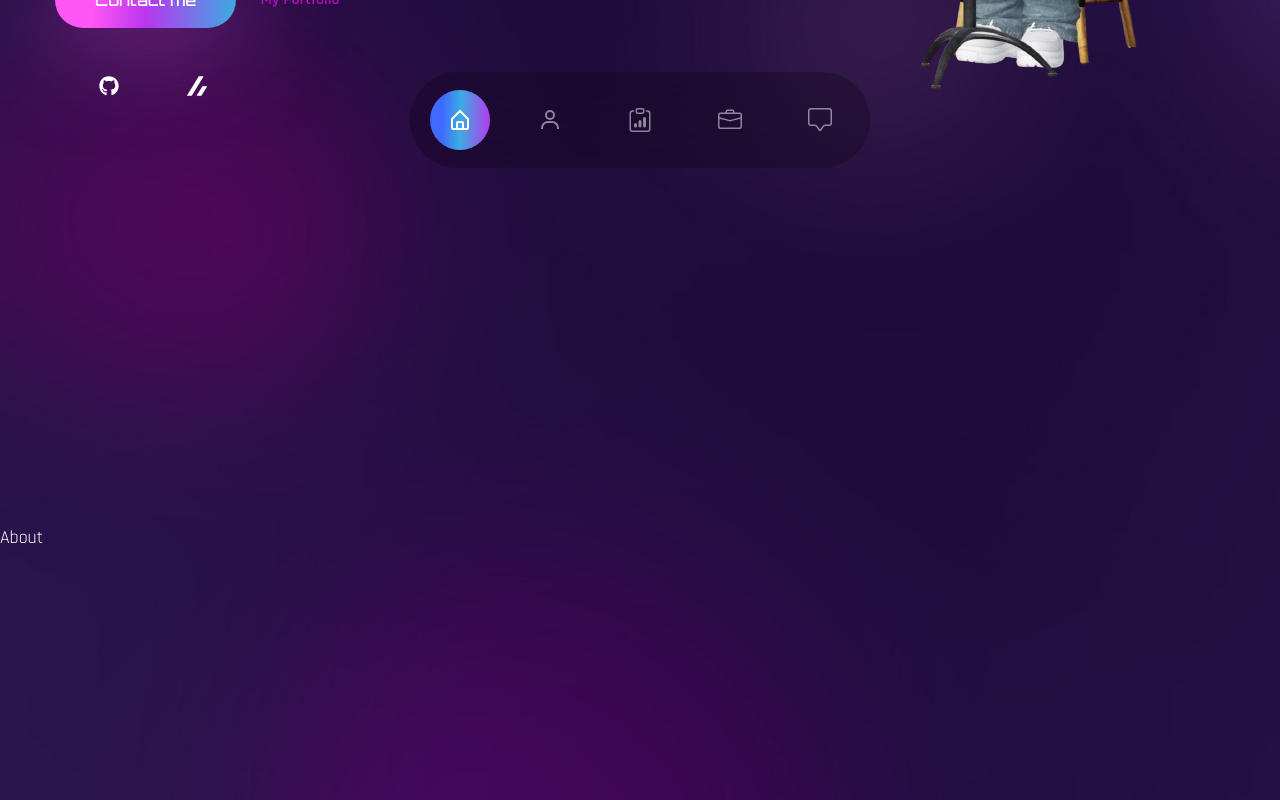
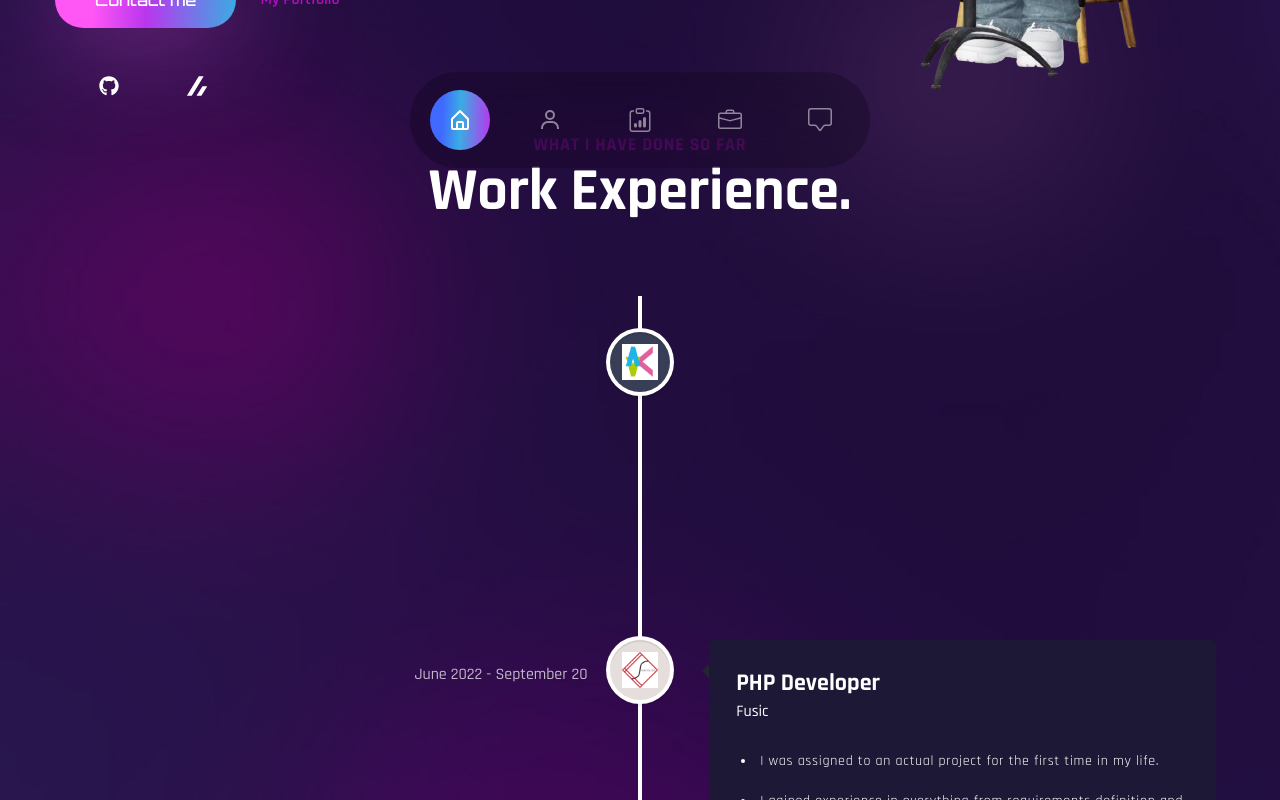
Before and after one commit to Yu-326-ta/portfolio, a React (Create React App) app: page / in a window 1280 px wide. Shown: the part 600-1400 px from the top of the page. Built offline with nearby package versions, Linux system fonts and the light colour scheme; some icons are missing; the HTML template or start-up script is replaced by a standard one; a web font is replaced by a local one.

Commit message:
create experience sction

```diff
--- a/src/App.js
+++ b/src/App.js
@@ -3,7 +3,7 @@ import React from "react";
 import Banner from "./components/Banner";
 import Header from "./components/Header";
 import Nav from "./components/Nav";
-import About from "./components/About";
+import Experience from "./components/About";
 import Services from "./components/Services";
 import Work from "./components/Work";
 import Contact from "./components/Contact";
@@ -14,7 +14,7 @@ const App = () => {
       <Header />
       <Banner />
       <Nav />
-      <About />
+      <Experience />
       <Services />
       <Work />
       <Contact />
--- a/src/components/About.js
+++ b/src/components/About.js
@@ -1,11 +1,91 @@
 import React from "react";
+import {
+  VerticalTimeline,
+  VerticalTimelineElement,
+} from "react-vertical-timeline-component";
+import { motion } from "framer-motion";
+// variants
+import { fadeIn } from "../variants";
 
-const About = () => {
+import "react-vertical-timeline-component/style.min.css";
+
+import { styles } from "../styles";
+import { experiences } from "../constants";
+
+const ExperienceCard = ({ experience }) => {
   return (
-    <div className="section" id="about">
-      About
+    <VerticalTimelineElement
+      contentStyle={{
+        background: "#1d1836",
+        color: "#fff",
+      }}
+      contentArrowStyle={{ borderRight: "7px solid  #232631" }}
+      date={experience.date}
+      iconStyle={{ background: experience.iconBg }}
+      icon={
+        <div className="flex justify-center items-center w-full h-full">
+          <img
+            src={experience.icon}
+            alt={experience.company_name}
+            className="w-[60%] h-[60%] object-contain"
+          />
+        </div>
+      }
+    >
+      <div>
+        <h3 className="text-white text-[24px] font-bold">{experience.title}</h3>
+        <p
+          className="text-secondary text-[16px] font-semibold"
+          style={{ margin: 0 }}
+        >
+          {experience.company_name}
+        </p>
+      </div>
+
+      <ul className="mt-5 list-disc ml-5 space-y-2">
+        {experience.points.map((point, index) => (
+          <li
+            key={`experience-point-${index}`}
+            className="text-white-100 text-[14px] pl-1 tracking-wider"
+          >
+            {point}
+          </li>
+        ))}
+      </ul>
+    </VerticalTimelineElement>
+  );
+};
+
+const Experience = () => {
+  return (
+    <div id="experience">
+      <motion.div
+        variants={fadeIn("up", 0.3)}
+        initial="hidden"
+        whileInView={"show"}
+        viewport={{ once: false, amount: 0.7 }}
+        className="text-[55px] font-bold leading-[0.8] lg:text-[110px]"
+      >
+        <p className={`${styles.sectionSubText} text-center mb-4 text-accent`}>
+          What I have done so far
+        </p>
+        <h2 className={`${styles.sectionHeadText} text-center`}>
+          Work Experience.
+        </h2>
+      </motion.div>
+
+      <div className="mt-20 flex flex-col">
+        <VerticalTimeline>
+          {experiences.map((experience, index) => (
+            <ExperienceCard
+              key={`experience-${index}`}
+              experience={experience}
+            />
+          ))}
+        </VerticalTimeline>
+      </div>
     </div>
   );
 };
 
-export default About;
+export default Experience;
--- a/src/components/Nav.js
+++ b/src/components/Nav.js
@@ -1,6 +1,6 @@
 import React from "react";
 // iconのインポート
-import { BiBriefcase, BiClipboard, BiHomeAlt, BiUser } from "react-icons/bi";
+import { BiHomeAlt, BiUser } from "react-icons/bi";
 import { BsClipboardData, BsBriefcase, BsChatSquare } from "react-icons/bs";
 // link
 import { Link } from "react-scroll";
@@ -21,7 +21,7 @@ const Nav = () => {
             <BiHomeAlt />
           </Link>
           <Link
-            to="about"
+            to="experience"
             activeClass="active"
             smooth={true}
             spy={true}
--- a/src/constants/index.js
+++ b/src/constants/index.js
@@ -1,6 +1,10 @@
-import { kyutech, fusic, moneyforward, dmm } from "../assets";
+// import { kyutech, fusic, moneyforward, dmm } from "../assets";
+import kyutech from "../assets/company/kyutech.jpg";
+import fusic from "../assets/company/fusic.jpg";
+import moneyforward from "../assets/company/moneyforward.png";
+import dmm from "../assets/company/dmm.jpg";
 
-export const experiences = [
+const experiences = [
   {
     title: "University",
     company_name: "Kyushu Institute of Technology",
@@ -32,7 +36,8 @@ export const experiences = [
     date: "December 2022 - August 2023",
     points: [
       "Learned Ruby and Rails for the first time.",
-      "Experienced in developing prepaid cards for businesses using Rails.",
+      "Created a financial planner booking website using rails.",
+      "Experience in developing video distribution sites using Go.",
     ],
   },
   {
@@ -43,8 +48,8 @@ export const experiences = [
     date: "October 2023 - Present",
     points: [
       "Learned about Go for the first time.",
-      "I built a server using graphql and gRPC for the first time in actual project.",
-      "Experienced in database operations using redis and cloudspanner, GCP.",
+      "I built a server using GraphQL and gRPC for the first time and learned database operations using redis and cloudspanner, GCP in actual project.",
+      "Experienced in developing .",
     ],
   },
 ];
```
Also changed, not shown: src/styles.js (renamed from src/style.js).
